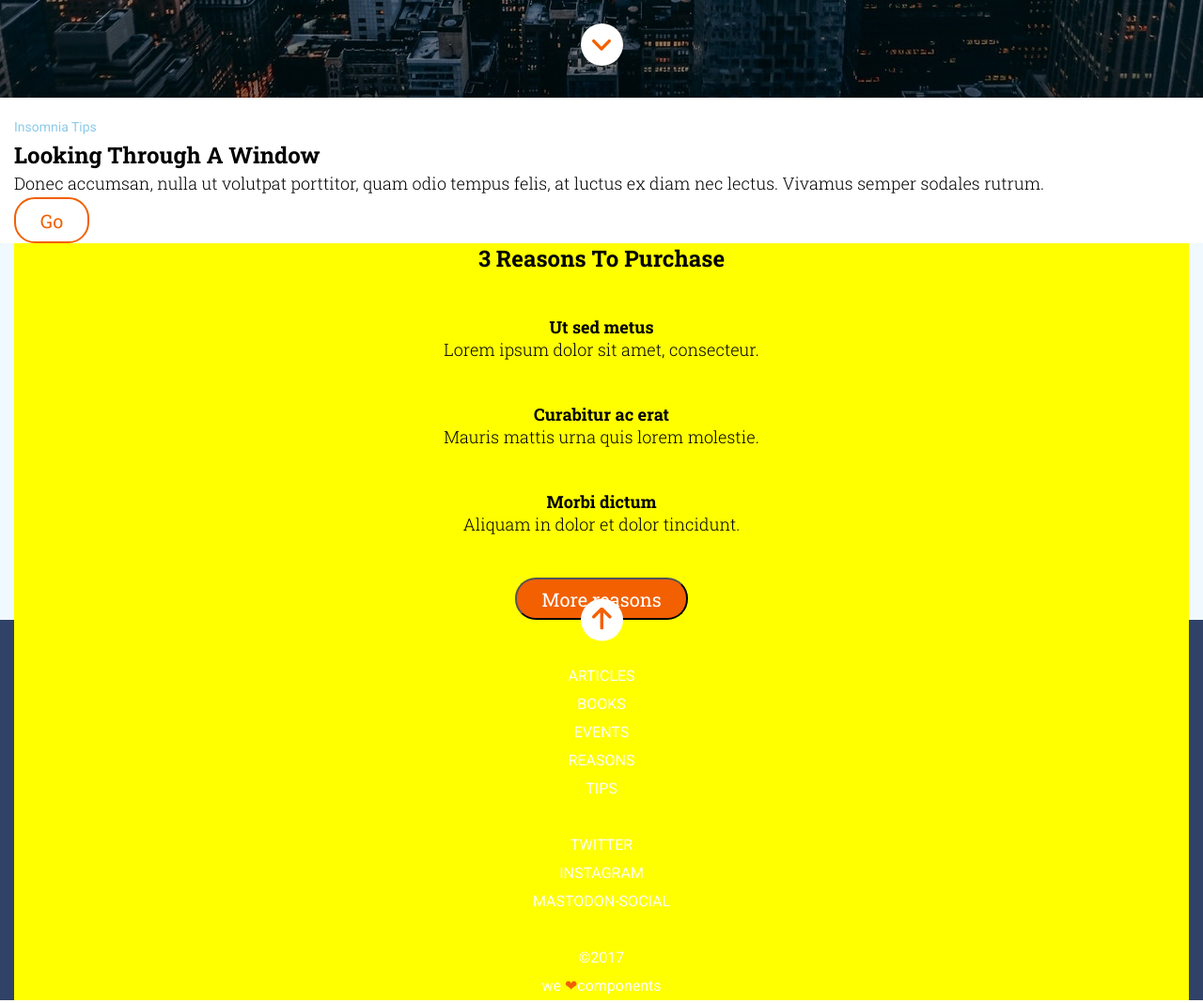
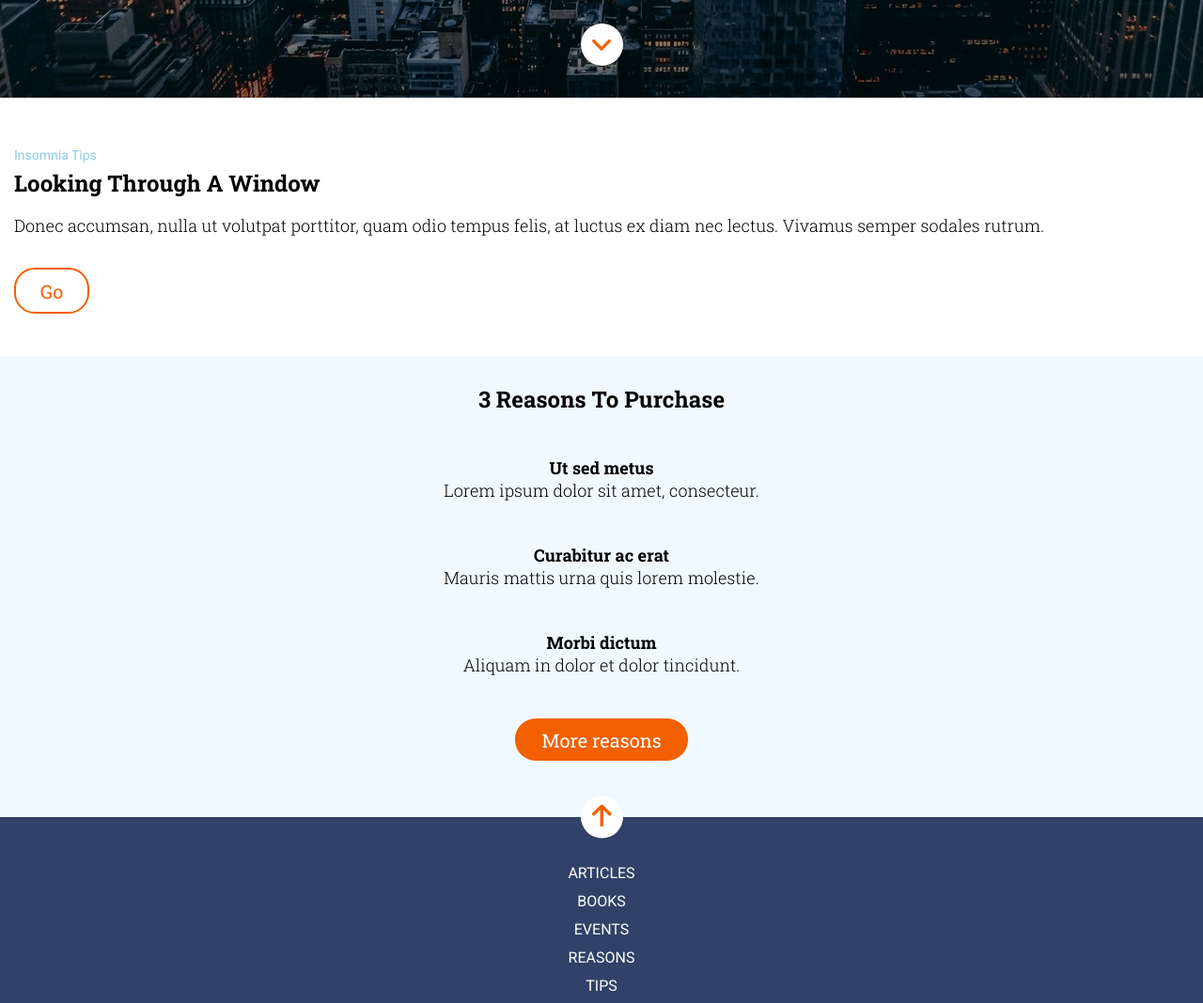
Before and after one commit to ayelenperezdemendiola/m1-evaluacion-final-ayelenperezdemendiola, a website: page _src/templates/index.html in a window 1280 px wide. Shown: the part 680-1748 px from the top of the page at 94% size. Drawn offline with nearby package versions, Linux system fonts and the light colour scheme; files that its build step writes are made by us from their sources; files whose address does not match are found by name.

Commit message:
margins and colors fixed

```diff
--- a/_src/assets/scss/main.scss
+++ b/_src/assets/scss/main.scss
@@ -5,7 +5,6 @@
 }
 .central__column{
   margin: 0 15px;
-  background-color: yellow;
 }
 
 /*HEADER*/
@@ -88,12 +87,13 @@
   text-decoration: none;
 }
 
-/*SECTION MAIN INTRODUCTION*/
+/*SECTION INTRODUCTION*/
 
 .introduction-container {
   text-align: left;
   line-height: 30px;
   background-color: #ffffff;
+  margin: 30px 0 45px;
 }
 
 .introduction__text{
@@ -114,6 +114,7 @@
   font-family: 'Roboto Slab', serif;
   font-size: 18px;
   font-weight: 300;
+  margin-top: 15px;
 }
 .container-link {
   background-color: #ffffff;
@@ -124,6 +125,7 @@
   display: flex;
   justify-content: center;
   align-items: center;
+  margin-top: 30px;
 }
 .link-go{
   font-family: 'Roboto Slab', serif;
@@ -141,6 +143,7 @@
 .page__reasons {
   background-color:#eff9ff;
   text-align: center;
+  padding: 30px 0 60px;
 }
 .reasons__list {
   list-style: none;
@@ -149,6 +152,7 @@
   font-family: 'Roboto Slab', serif;
   font-size: 24px;
   font-weight: bold;
+
 }
 .list__item__tittle{
   font-family: 'Roboto Slab', serif;
@@ -168,12 +172,15 @@
 }
 .button__more-reasons{
   text-decoration: none;
+  border: none;
 }
 .button__more-reasons:hover{
     text-decoration: none;
+    border: none;
   }
 .button__more-reasons:visited{
     text-decoration: none;
+    border: none;
   }
 .button__more-reasons{
   width: 184px;
```
Also changed, not shown: _src/templates/index.html (+2 -4 lines).
